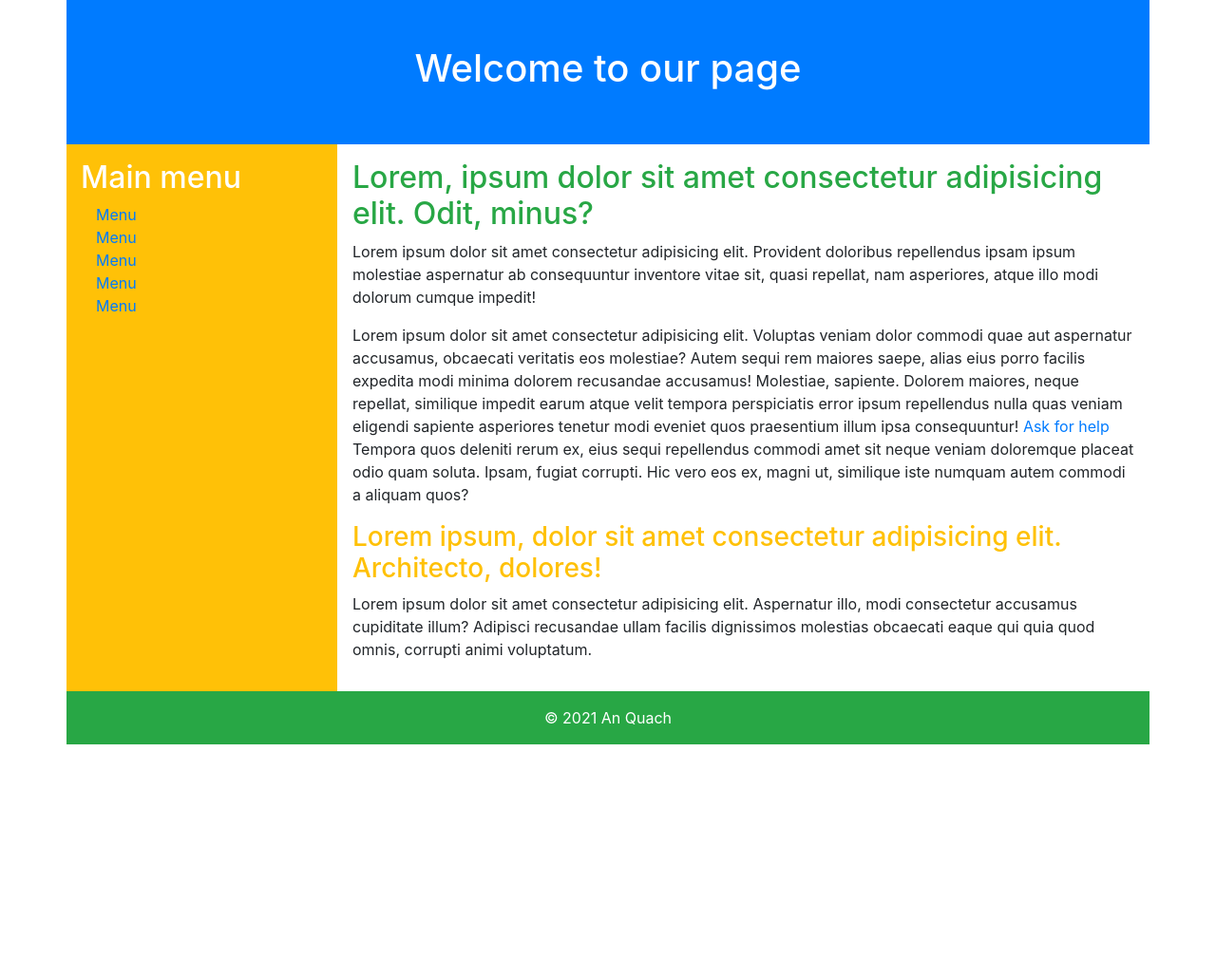
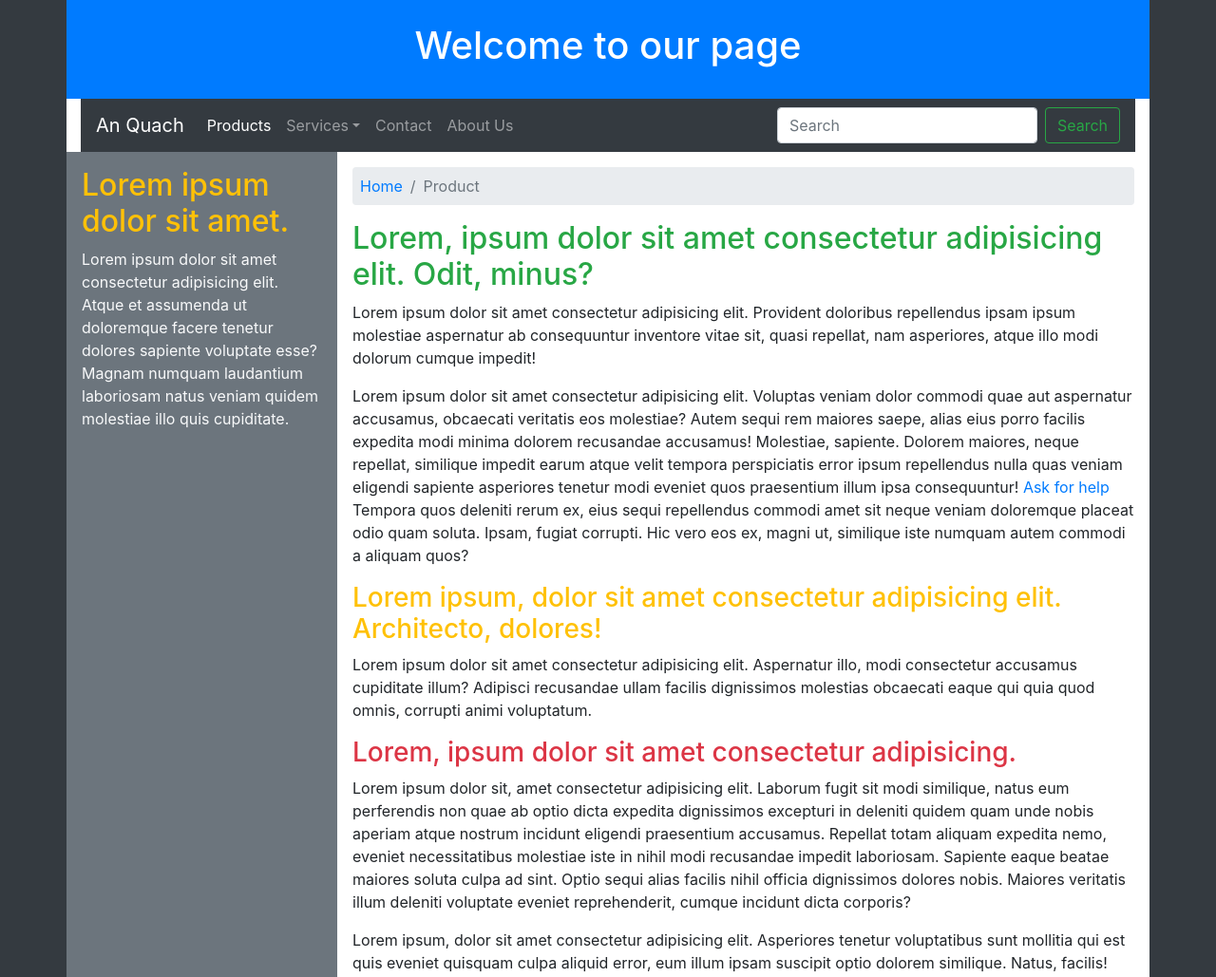
Before and after one commit to quachan888/nucampsite, a website: page test.html in a window 1280 px wide. Shown: the top 1029 px of the page at 95% size. Before the commit the page ends 800 px from the top, so only its background shows below. Drawn offline with nearby package versions, Linux system fonts and the light colour scheme.

Commit message:
Update after learning about Nav, breadcrumb

```diff
--- a/test.html
+++ b/test.html
@@ -5,42 +5,85 @@
     <meta http-equiv="X-UA-Compatible" content="IE=edge">
     <meta name="viewport" content="width=device-width, initial-scale=1.0">
 
-        <!-- Bootstrap CSS -->
+    <!-- Bootstrap CSS -->
     <link rel="stylesheet" href="node_modules/bootstrap/dist/css/bootstrap.min.css" />
 
     <title>Document</title>
 </head>
-<body>
-    <div class="container">
-        <div class="row bg-primary p-md-5 text-sm-center p-sm-3">
+<body class="bg-dark">
+
+    <div class="container bg-white">
+
+        <div class="row bg-primary p-md-4 text-center p-sm-3">
             <div class="col">
                 <h1 class="text-white">Welcome to our page</h1>
             </div>
         </div>
+
+        <nav class="navbar navbar-expand-lg bg-dark navbar-dark sticky-top">
+            <a href="#" class="navbar-brand ">An Quach</a>
+            <button class="navbar-toggler" type="button" data-toggle="collapse" data-target="#navbarMenu" aria-controls="navbarNav" aria-expanded="false" aria-label="Toggle navigation">
+                <span class="navbar-toggler-icon"></span>
+            </button>
+            <div class="collapse navbar-collapse" id="navbarMenu">
+                <ul class="navbar-nav">
+                    <li class="nav-item active"><a href="" class="nav-link">Products</a></li>
+                    <li class="nav-item dropdown">
+                        <a href="#" class="nav-link dropdown-toggle" id="navbardropdown" role="button" data-toggle="dropdown" aria-haspopup="true" aria-expanded="false">Services</a>
+                        <div class="dropdown-menu" aria-labelledby="navbardropdown">
+                            <a href="#" class="dropdown-item">SEO</a>
+                            <a href="#" class="dropdown-item">Web Design</a>
+                            <a href="#" class="dropdown-item">Email Marketing</a>
+                        </div>
+                    </li>
+                    <li class="nav-item"><a href="" class="nav-link">Contact</a></li>
+                    <li class="nav-item"><a href="" class="nav-link">About Us</a></li>
+                </ul>
+                <form class="form-inline my-lg-0 ml-lg-auto">
+                    <input type="search" placeholder="Search" class="form-control mr-sm-2" aria-label="Search">
+                    <button class="btn btn-outline-success" type="submit">Search</button>
+                </form>
+            </div>
+
+        </nav>
+
         <div class="row">
-            <div class="col-md-3 bg-warning ">
-                <h2 class="text-white pt-md-3 pt-sm-2">Main menu</h2>
-                <ol class="list-unstyled pl-3">
-                    <li><a href="">Menu</a></li>
-                    <li><a href="">Menu</a></li>
-                    <li><a href="">Menu</a></li>
-                    <li><a href="">Menu</a></li>
-                    <li><a href="">Menu</a></li>
-                </ol>
+            <div class="col-md-3 bg-secondary  text-light p-3">
+                <h2 class="text-warning">Lorem ipsum dolor sit amet.</h2>
+                <p>Lorem ipsum dolor sit amet consectetur adipisicing elit. Atque et assumenda ut doloremque facere tenetur dolores sapiente voluptate esse? Magnam numquam laudantium laboriosam natus veniam quidem molestiae illo quis cupiditate.</p>
             </div>
             <div class="col p-3">
+                <nav aria-label="breadcrumb">
+                    <ol class="breadcrumb p-2">
+                        <li class="breadcrumb-item"><a href="test.html">Home</a></li>
+                        <li class="breadcrumb-item active" aria-current="page">Product</li>
+                    </ol>
+                </nav>
+
                 <h2 class="text-success">Lorem, ipsum dolor sit amet consectetur adipisicing elit. Odit, minus?</h2>
                 <p class="text-body">Lorem ipsum dolor sit amet consectetur adipisicing elit. Provident doloribus repellendus ipsam ipsum molestiae aspernatur ab consequuntur inventore vitae sit, quasi repellat, nam asperiores, atque illo modi dolorum cumque impedit!</p>
                 <p>Lorem ipsum dolor sit amet consectetur adipisicing elit. Voluptas veniam dolor commodi quae aut aspernatur accusamus, obcaecati veritatis eos molestiae? Autem sequi rem maiores saepe, alias eius porro facilis expedita modi minima dolorem recusandae accusamus! Molestiae, sapiente. Dolorem maiores, neque repellat, similique impedit earum atque velit tempora perspiciatis error ipsum repellendus nulla quas veniam eligendi sapiente asperiores tenetur modi eveniet quos praesentium illum ipsa consequuntur! <a href="http://" target="_blank" rel="noopener noreferrer">Ask for help</a> Tempora quos deleniti rerum ex, eius sequi repellendus commodi amet sit neque veniam doloremque placeat odio quam soluta. Ipsam, fugiat corrupti. Hic vero eos ex, magni ut, similique iste numquam autem commodi a aliquam quos?</p>
+
                 <h3 class="text-warning">Lorem ipsum, dolor sit amet consectetur adipisicing elit. Architecto, dolores!</h3>
                 <p>Lorem ipsum dolor sit amet consectetur adipisicing elit. Aspernatur illo, modi consectetur accusamus cupiditate illum? Adipisci recusandae ullam facilis dignissimos molestias obcaecati eaque qui quia quod omnis, corrupti animi voluptatum.</p>
+
+                <h3 class="text-danger">Lorem, ipsum dolor sit amet consectetur adipisicing.</h3>
+                <p>Lorem ipsum dolor sit, amet consectetur adipisicing elit. Laborum fugit sit modi similique, natus eum perferendis non quae ab optio dicta expedita dignissimos excepturi in deleniti quidem quam unde nobis aperiam atque nostrum incidunt eligendi praesentium accusamus. Repellat totam aliquam expedita nemo, eveniet necessitatibus molestiae iste in nihil modi recusandae impedit laboriosam. Sapiente eaque beatae maiores soluta culpa ad sint. Optio sequi alias facilis nihil officia dignissimos dolores nobis. Maiores veritatis illum deleniti voluptate eveniet reprehenderit, cumque incidunt dicta corporis?</p>
+                <p>Lorem ipsum, dolor sit amet consectetur adipisicing elit. Asperiores tenetur voluptatibus sunt mollitia qui est quis eveniet quisquam culpa aliquid error, eum illum ipsam suscipit optio dolorem similique. Natus, facilis!</p>
+                <p>Lorem ipsum, dolor sit amet consectetur adipisicing elit. Vitae omnis eius sit sunt deserunt, modi impedit adipisci, repellendus sint aliquam illo possimus quae? Totam officiis doloribus modi non rerum nobis obcaecati omnis ex, exercitationem labore similique molestiae earum deserunt blanditiis. Nisi dignissimos soluta illum in, fugiat, maxime quaerat, praesentium perspiciatis nobis at ab facilis neque blanditiis sed ducimus odit nam. Enim incidunt, quisquam excepturi reiciendis hic cum cupiditate aspernatur corrupti explicabo eaque est eum dolore? Doloribus cupiditate nam culpa eos aut! Nesciunt dolores possimus, consequatur ipsa nemo necessitatibus labore ea, voluptas quidem voluptates, neque natus debitis at quaerat quia laboriosam?</p>
             </div>
         </div>
-        <div class="row bg-success text-center p-3">
+        <div class="row bg-primary text-center p-2">
             <div class="col text-white">
                 &copy; 2021 An Quach
             </div>
         </div>
     </div>
+
+    <!-- jQuery must come first, then Popper.js, then the Bootstrap JavaScript plugins.-->
+    <script src="node_modules/jquery/dist/jquery.slim.min.js"></script>
+    <script src="node_modules/popper.js/dist/umd/popper.min.js"></script>
+    <script src="node_modules/bootstrap/dist/js/bootstrap.min.js"></script>
+
 </body>
 </html>
```
Also changed, not shown: aboutus.html (+2 -2 lines).
